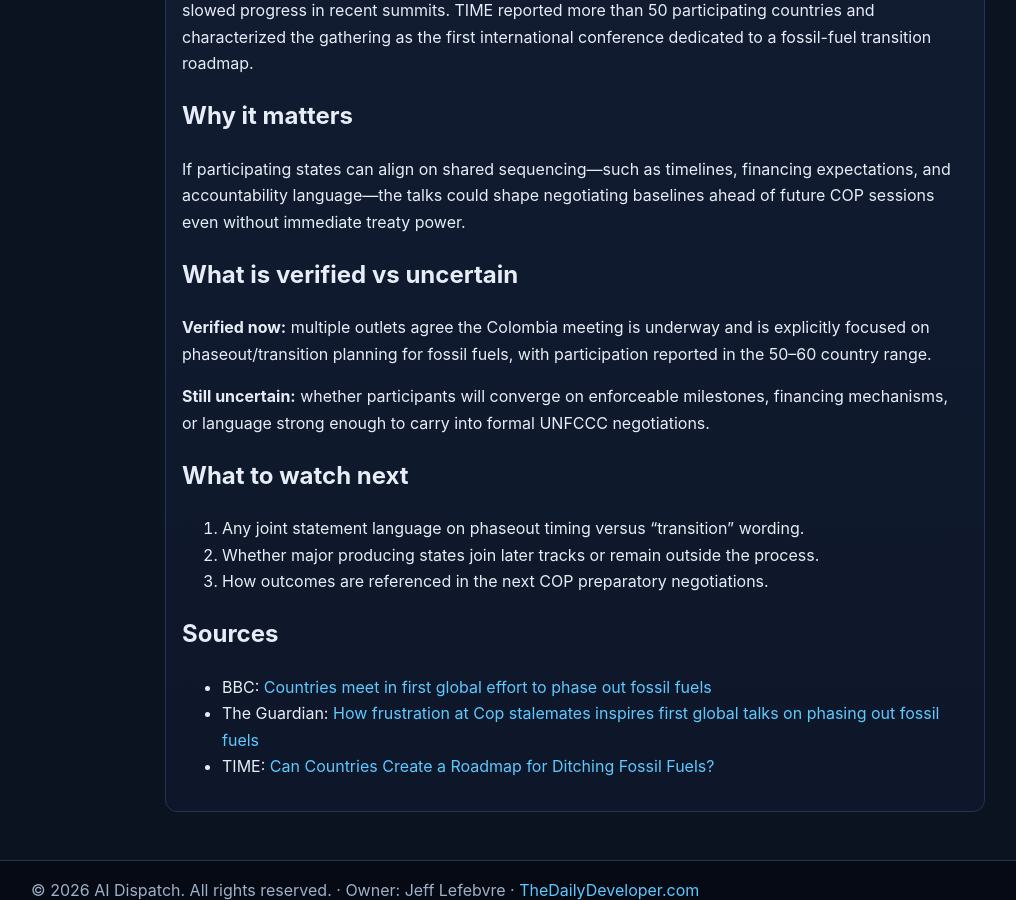
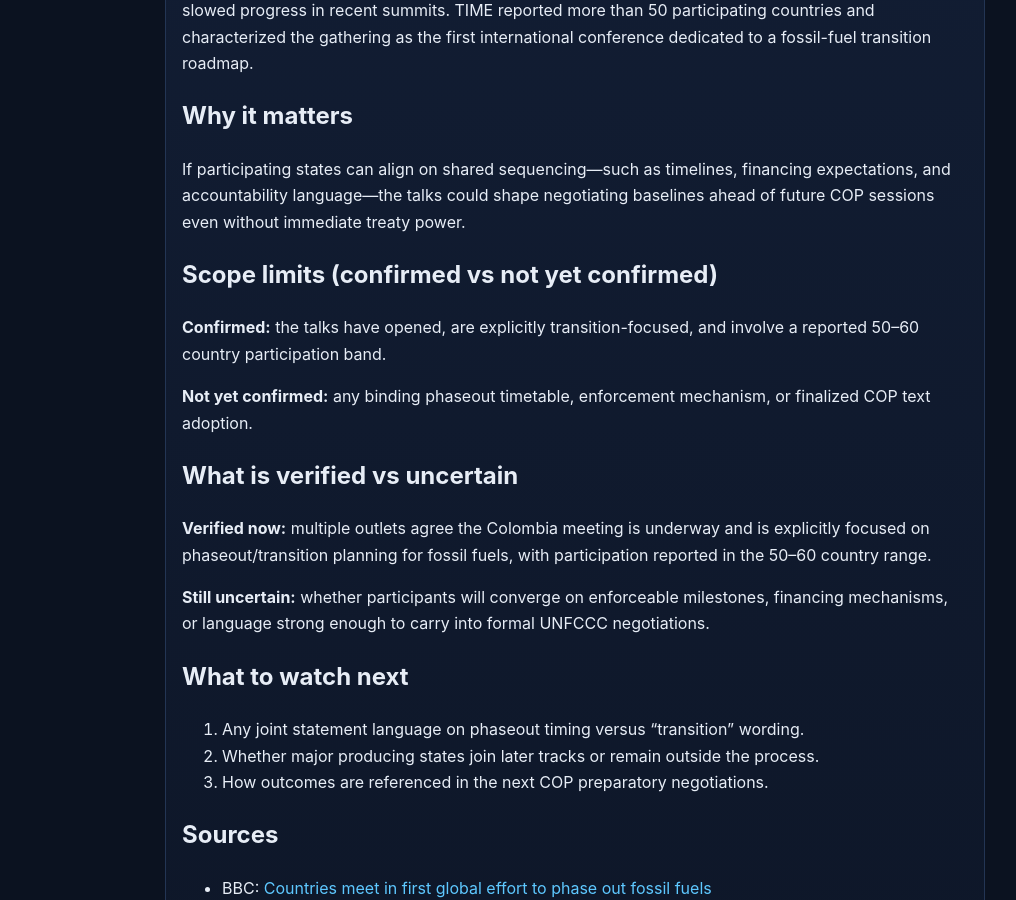
Before and after one commit to thestamp/Static-ai-articles, a Jekyll site: the page built from articles/2026-04-24-global-fossil-fuel-phaseout-talks-open-in-colombia.md, in a window 1280 px wide and 900 px high, scrolled down 1267 px. Shown: the whole window, without its empty margins (65-1081 px from the left). Built offline with Jekyll 4.4.1, drawn with Linux system fonts in a browser that asks for light colours.

Commit message:
Clarify confirmed vs unconfirmed scope for Colombia phaseout talks

```diff
--- a/articles/2026-04-24-global-fossil-fuel-phaseout-talks-open-in-colombia.md
+++ b/articles/2026-04-24-global-fossil-fuel-phaseout-talks-open-in-colombia.md
@@ -29,6 +29,12 @@ BBC reported that roughly 60 countries are participating in the Colombia meeting
 
 If participating states can align on shared sequencing—such as timelines, financing expectations, and accountability language—the talks could shape negotiating baselines ahead of future COP sessions even without immediate treaty power.
 
+## Scope limits (confirmed vs not yet confirmed)
+
+**Confirmed:** the talks have opened, are explicitly transition-focused, and involve a reported 50–60 country participation band.
+
+**Not yet confirmed:** any binding phaseout timetable, enforcement mechanism, or finalized COP text adoption.
+
 ## What is verified vs uncertain
 
 **Verified now:** multiple outlets agree the Colombia meeting is underway and is explicitly focused on phaseout/transition planning for fossil fuels, with participation reported in the 50–60 country range.
```
